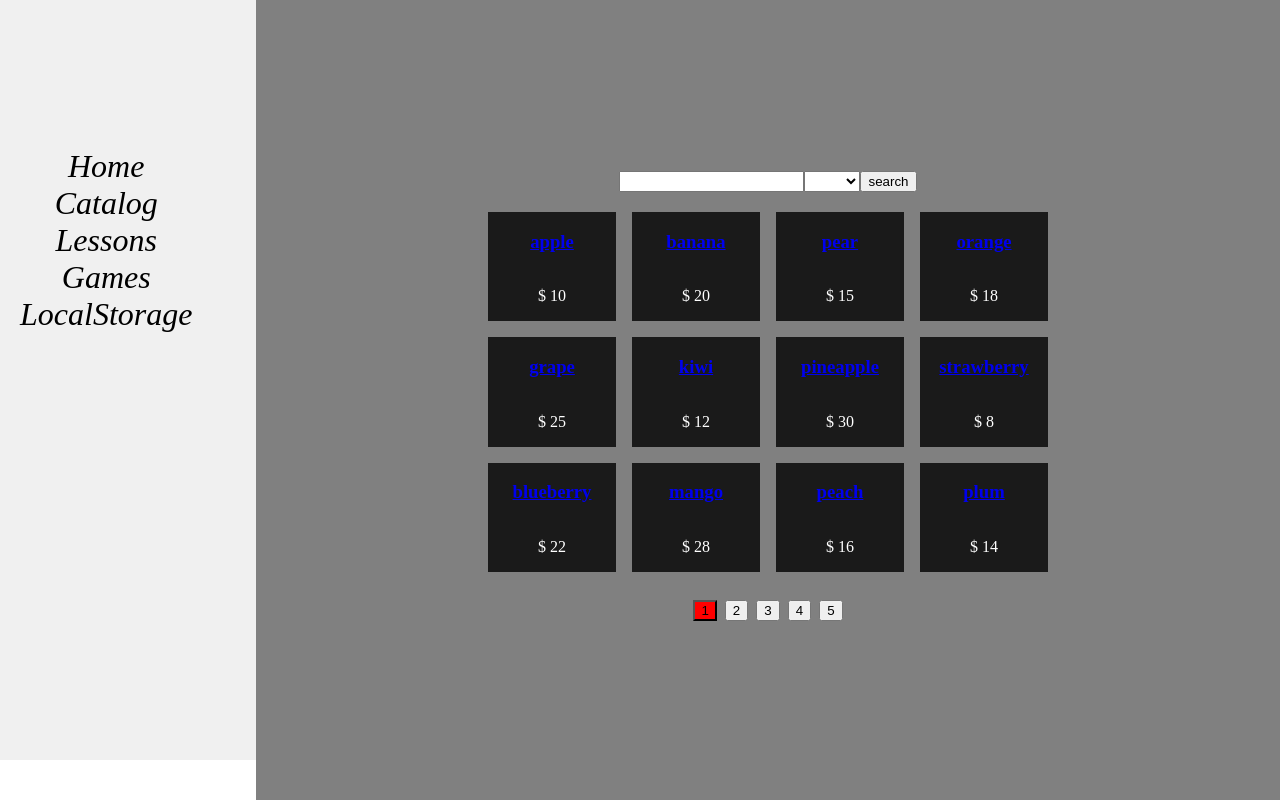
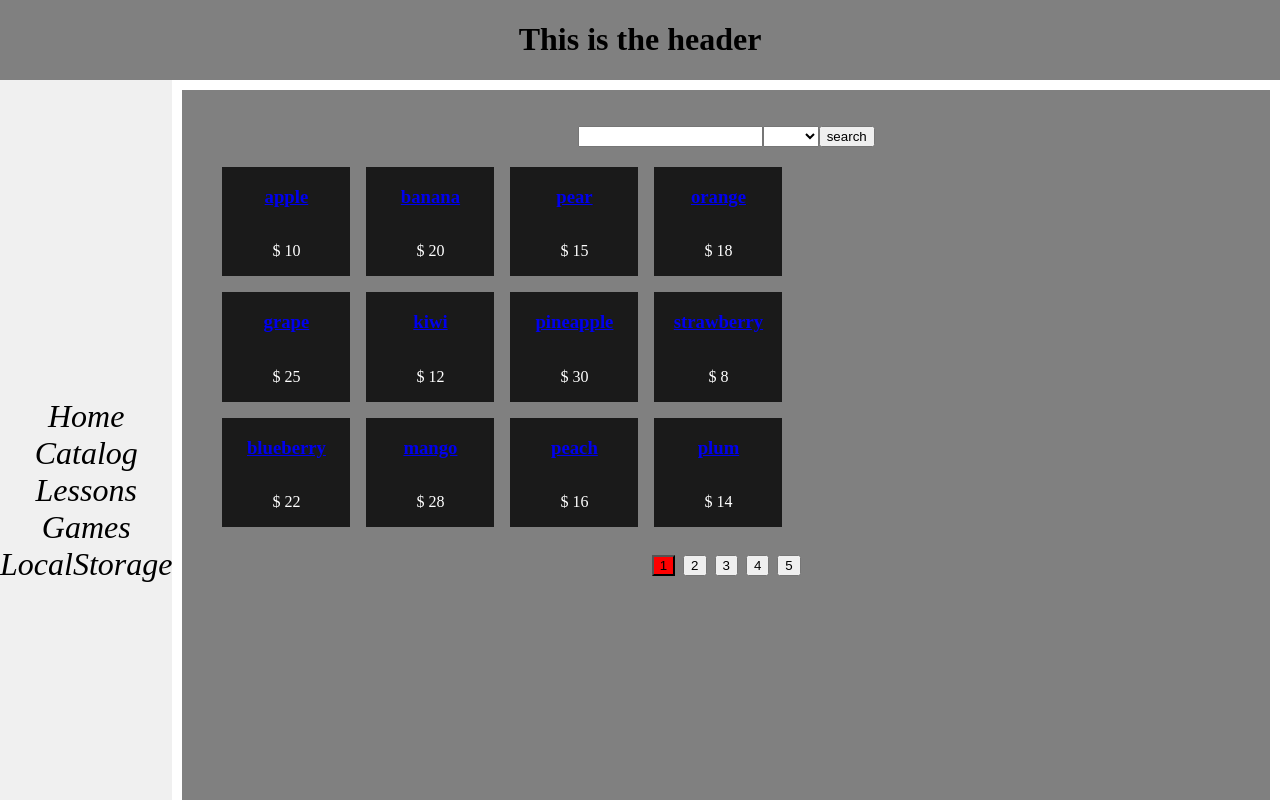
Before and after one commit to DmitriStark/Eccomerse-client, a React (Vite) app: page /products in a window 1280 px wide. Shown: the top 800 px of the page. Built offline with nearby package versions, Linux system fonts and the light colour scheme; data requests are answered from the project's data file.

Commit message:
css games and added header

```diff
--- a/src/App.tsx
+++ b/src/App.tsx
@@ -6,25 +6,25 @@ import NavBar from "./Components/Navbar";
 import { Lessons } from "./Components/Lessons";
 import { Games } from "./Components/Games";
 import { Footer } from "./Components/Footer";
-import {LocalStorageDemo} from "./Components/localStorage"
-
-
-
-
+import { LocalStorageDemo } from "./Components/localStorage";
+import { Header } from "./Components/Header";
 
 export default function App() {
-  return <>
-    <NavBar/>
-    <div className="main">
-    <Routes>
-      <Route path='/' element={<Home />} />
-      <Route path='/lessons' element={<Lessons />} />
-      <Route path='/products' element={<Catalog />} />
-      <Route path='/products/:id' element={<ProductPage />} />
-      <Route path='/games' element={<Games />} />
-      <Route path='/localstorage' element={<LocalStorageDemo />} />
-    </Routes>
-    </div>
-    <Footer/>
-  </>
+  return (
+    <>
+      <Header />
+      <NavBar />
+      <div className="main">
+        <Routes>
+          <Route path="/" element={<Home />} />
+          <Route path="/lessons" element={<Lessons />} />
+          <Route path="/products" element={<Catalog />} />
+          <Route path="/products/:id" element={<ProductPage />} />
+          <Route path="/games" element={<Games />} />
+          <Route path="/localstorage" element={<LocalStorageDemo />} />
+        </Routes>
+      </div>
+      <Footer />
+    </>
+  );
 }
--- /dev/null
+++ b/src/Components/Header.tsx
@@ -0,0 +1,7 @@
+export function Header(){
+    return<>
+    <div className="header">
+        <h1>This is the header</h1>
+    </div>
+    </>
+}
--- a/src/css/catalog.css
+++ b/src/css/catalog.css
@@ -7,9 +7,7 @@
 .main {
     display: block;
     padding: 20px;
-    margin-left: 10%;
     min-height: 100vh;
-    width: calc(100vw - 10%);
     background-color: gray;
     color: white;
     overflow: auto;
--- a/src/css/index.css
+++ b/src/css/index.css
@@ -17,45 +17,43 @@ body {
   color: gray;
   transition: 0.5s;
  }
-
+ #root {
+  display: flex;
+  flex-direction: row;
+  flex-wrap: wrap;
+  height: 100vh;
+}
+.header{
+  height: 80px;
+  width: 100vw;
+  background-color: gray;
+  text-align: center;
+}
 .main {
   flex: 1;
-  padding: 20px;
-  margin-left: 20%;
-  min-height: 100vh;
-  display: flex;
-  flex-direction: column;
-  justify-content: center;
-  align-items: center;
-  width: calc(100% - 20%);
-  /* Adjusted width to take into account the margin-left */
+  margin: 10px;
+  box-sizing: border-box;
+  position: relative;
   background-color: gray;
   color: white;
   overflow: auto;
+  width: 100%;
 }
 
 nav {
-  position: fixed;
   display: flex;
-  flex-direction: column;
   font-size: 32px;
   justify-content: center;
   align-items: center;
   text-align: center;
-  width: 20%;
-  height: 95vh;
+  align-content: center;
   background-color: #f0f0f0;
 }
 
 .navbar {
-  position: fixed;
-  left: 0;
   display: flex;
   flex-direction: column;
-  gap: 20px;
-  padding: 20px;
-  top: 30%;
-  transform: translateY(-50%);
+  justify-content: center;
 
 }
 .navbar ul {
```
